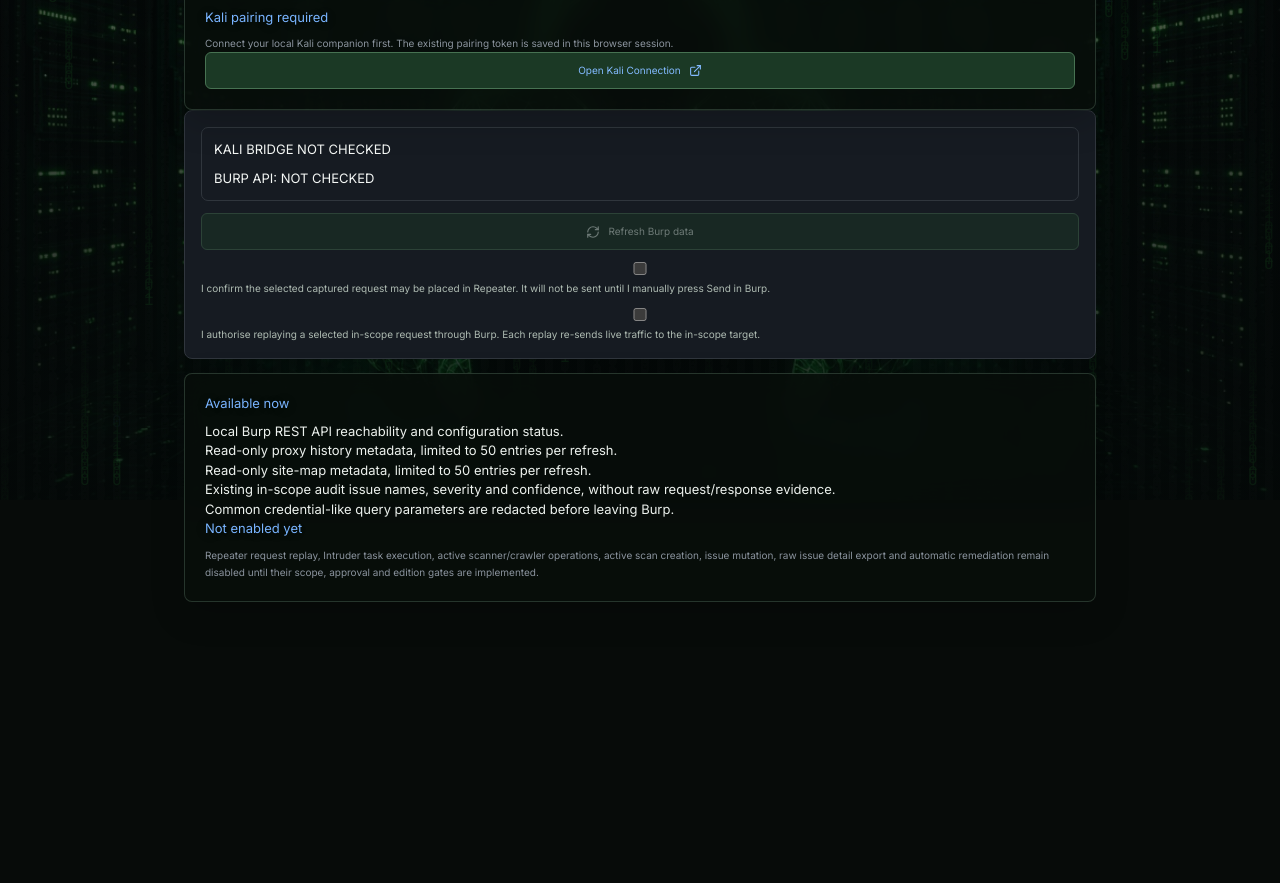
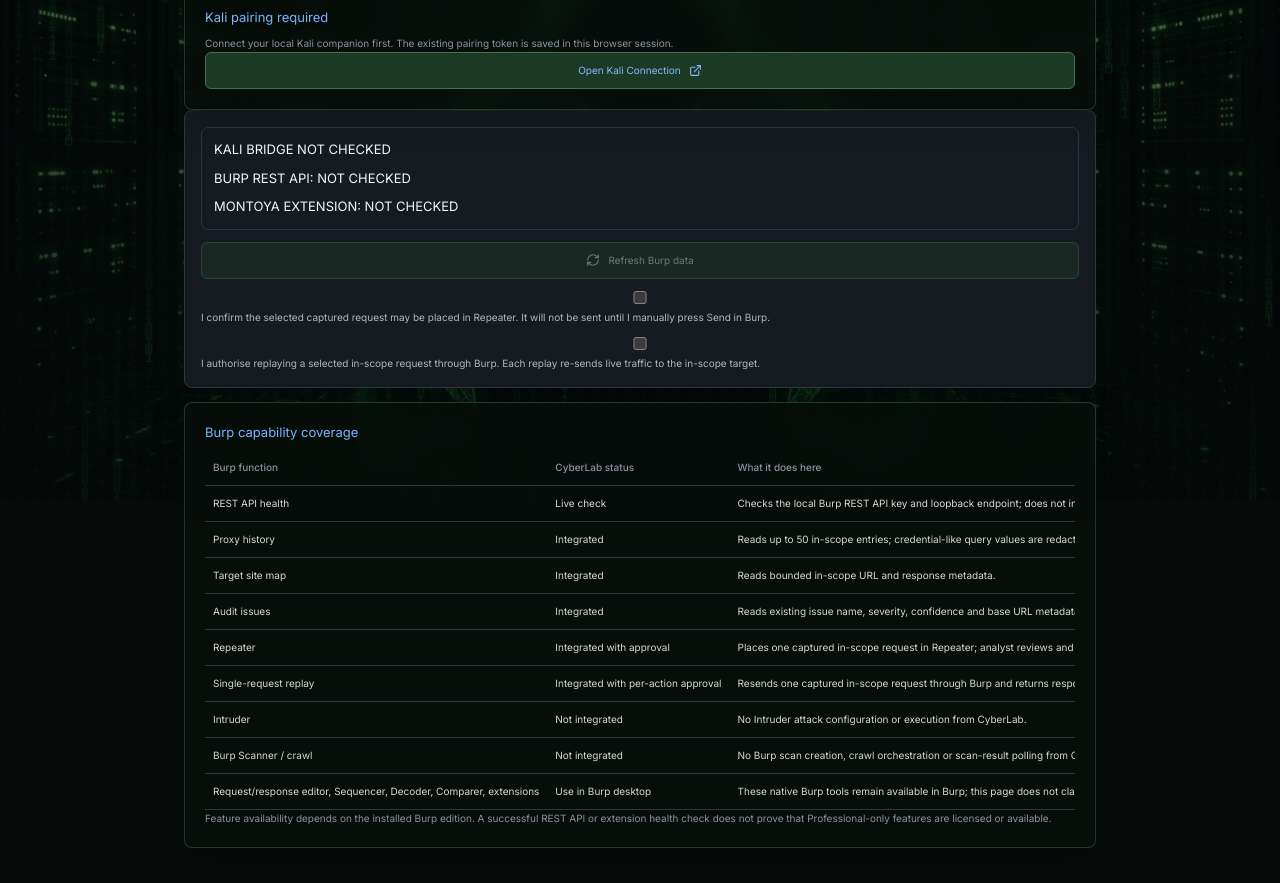
Before and after one commit to abelmiracle377-stack/cyberlab-ai, a Next.js app: page /burp-suite in a window 1280 px wide. Shown: the part 300-1183 px from the top of the page. Before the commit the page ends 937 px from the top, so only its background shows below. Built offline with nearby package versions, Linux system fonts and the light colour scheme.

Commit message:
Upgrade Burp workspace with separate API and extension health

```diff
--- a/app/burp-suite/page.tsx
+++ b/app/burp-suite/page.tsx
@@ -5,6 +5,7 @@ import Link from "next/link";
 import { ArrowLeft, RefreshCw, ShieldCheck, AlertTriangle, ExternalLink, Network, Activity } from "lucide-react";
 
 type Snapshot = { status:string; installed?:boolean; api_configured?:boolean; api_reachable?:boolean; api_url?:string; edition?:string; error?:string; note?:string; next_step?:string };
+type ExtensionSnapshot = { status:string; connector?:string; authenticated?:boolean; capabilities?:string[]; note?:string };
 type HistoryItem = { id:number|null; timestamp:string|null; method:string; url:string; status_code:number|null; in_scope:boolean };
 type MapItem = { method:string; url:string; status_code:number|null; in_scope:boolean };
 type IssueItem = { name:string; base_url:string; severity:string; confidence:string; in_scope:boolean };
@@ -16,6 +17,7 @@ export default function BurpSuitePage() {
   const [token,setToken] = useState("");
   const [bridgeReady,setBridgeReady] = useState(false);
   const [status,setStatus] = useState<Snapshot|null>(null);
+  const [extension,setExtension] = useState<ExtensionSnapshot|null>(null);
   const [history,setHistory] = useState<Result|null>(null);
   const [siteMap,setSiteMap] = useState<{status:string;count:number;items:MapItem[]}|null>(null);
   const [issues,setIssues] = useState<{status:string;count:number;items:IssueItem[]}|null>(null);
@@ -89,20 +91,23 @@ export default function BurpSuitePage() {
       if (!health.ok) throw new Error(healthData.error || "Kali companion is not reachable.");
       setBridgeReady(true);
 
-      const [statusResponse,historyResponse,mapResponse,issuesResponse] = await Promise.all([
+      const [statusResponse,extensionResponse,historyResponse,mapResponse,issuesResponse] = await Promise.all([
         fetch(BRIDGE + "/burp/status", { headers, cache: "no-store" }),
+        fetch(BRIDGE + "/burp/extension/status", { headers, cache: "no-store" }),
         fetch(BRIDGE + "/burp/proxy/history?limit=50", { headers, cache: "no-store" }),
         fetch(BRIDGE + "/burp/site-map?limit=50", { headers, cache: "no-store" }),
         fetch(BRIDGE + "/burp/issues?limit=50", { headers, cache: "no-store" })
       ]);
-      const [statusData,historyData,mapData,issuesData] = await Promise.all([
-        statusResponse.json(), historyResponse.json(), mapResponse.json(), issuesResponse.json()
+      const [statusData,extensionData,historyData,mapData,issuesData] = await Promise.all([
+        statusResponse.json(), extensionResponse.json(), historyResponse.json(), mapResponse.json(), issuesResponse.json()
       ]);
-      if (!statusResponse.ok) throw new Error(statusData.error || "Burp status request failed.");
+      if (!statusResponse.ok) throw new Error(statusData.error || "Burp REST API status request failed.");
+      if (!extensionResponse.ok) throw new Error(extensionData.error || "Burp extension health request failed.");
       if (!historyResponse.ok) throw new Error(historyData.error || "Burp proxy history request failed.");
       if (!mapResponse.ok) throw new Error(mapData.error || "Burp site map request failed.");
       if (!issuesResponse.ok) throw new Error(issuesData.error || "Burp issue retrieval failed.");
       setStatus(statusData);
+      setExtension(extensionData);
       setHistory(historyData);
       setSiteMap(mapData);
       setIssues(issuesData);
@@ -126,14 +131,14 @@ export default function BurpSuitePage() {
         <h1>Burp Suite workspace</h1>
         <p>Read Burp connection status, in-scope proxy history and the in-scope site map from your paired Kali workstation.</p>
       </div>
-      <div className="scope-warning"><AlertTriangle size={14}/> Reads in-scope Burp metadata. It can replay a single in-scope request through Burp only after you explicitly confirm each one; it does not run Intruder jobs, crawl sites or start Burp scans. Out-of-scope requests are refused by the connector.</div>
+      <div className="scope-warning"><AlertTriangle size={14}/> The REST API and CyberLab Montoya extension are checked separately. Repeater handoff places a captured in-scope request in Burp without sending it. Replay resends one captured in-scope request only after confirmation. Intruder, Burp crawling and Burp Scanner are not currently integrated here.</div>
       {!token && <section className="network-results">
         <h2>Kali pairing required</h2>
         <p>Connect your local Kali companion first. The existing pairing token is saved in this browser session.</p>
         <Link href="/kali-connection" className="report-download">Open Kali Connection <ExternalLink size={13}/></Link>
       </section>}
       <div className="report-editor">
-        <div className="scope-checks"><span>{bridgeReady ? "KALI BRIDGE CONNECTED" : "KALI BRIDGE NOT CHECKED"}</span><span>{status?.status ? "BURP API: " + status.status.toUpperCase() : "BURP API: NOT CHECKED"}</span></div>
+        <div className="scope-checks"><span>{bridgeReady ? "KALI BRIDGE CONNECTED" : "KALI BRIDGE NOT CHECKED"}</span><span>{status?.status ? "BURP REST API: " + status.status.toUpperCase() : "BURP REST API: NOT CHECKED"}</span><span>{extension?.status ? "MONTOYA EXTENSION: " + extension.status.toUpperCase() : "MONTOYA EXTENSION: NOT CHECKED"}</span></div>
         <button className="report-download" onClick={()=>void refresh()} disabled={busy||!token.trim()}>
           <RefreshCw size={14}/> {busy ? "Refreshing…" : "Refresh Burp data"}
         </button>
@@ -143,11 +148,17 @@ export default function BurpSuitePage() {
       </div>
       {error && <div className="agent-error"><AlertTriangle size={14}/>{error}</div>}
       {status && <section className="network-results">
-        <h2><Activity size={15}/> Burp connection</h2>
+        <h2><Activity size={15}/> Burp REST API health</h2>
         <p>REST API: <strong>{status.status}</strong> · Executable detected: {status.installed ? "Yes" : "Not detected"} · Edition: {status.edition || "Unknown"}</p>
         <p>API configured: {status.api_configured ? "Yes" : "No"} · Reachable: {status.api_reachable ? "Yes" : "No"}</p>
         {status.api_url && <p>Local API: <code>{status.api_url}</code></p>}
         {(status.error || status.note || status.next_step) && <p>{status.error || status.note || status.next_step}</p>}
+      </section>}
+      {extension && <section className="network-results">
+        <h2><ShieldCheck size={15}/> CyberLab Montoya extension</h2>
+        <p>Extension health: <strong>{extension.status}</strong> · Authenticated: {extension.authenticated ? "Yes" : "No"} · Connector: {extension.connector || "Unknown"}</p>
+        <p>{extension.note || (extension.status === "not_configured" ? "Load the CyberLab Burp extension in Burp; its local token is created on first start." : "The extension health endpoint is checked independently from the Burp REST API.")}</p>
+        {extension.capabilities && <p>Verified extension functions: {extension.capabilities.join(" · ")}</p>}
       </section>}
       {history && <section className="network-results">
         <h2>Proxy HTTP history ({history.count})</h2>
@@ -165,16 +176,19 @@ export default function BurpSuitePage() {
         {issues.items.length > 0 ? <div className="network-table-wrap"><table className="network-table"><thead><tr><th>Finding</th><th>Severity</th><th>Confidence</th><th>Base URL</th></tr></thead><tbody>{issues.items.map((item,i)=><tr key={item.name + item.base_url + i}><td>{item.name}</td><td>{item.severity}</td><td>{item.confidence}</td><td className="burp-url-cell">{item.base_url}</td></tr>)}</tbody></table></div> : <p>No existing in-scope Burp audit issues were returned. This does not trigger a scan.</p>}
       </section>}
       <section className="network-results">
-        <h2>Available now</h2>
-        <ul>
-          <li>Local Burp REST API reachability and configuration status.</li>
-          <li>Read-only proxy history metadata, limited to 50 entries per refresh.</li>
-          <li>Read-only site-map metadata, limited to 50 entries per refresh.</li>
-          <li>Existing in-scope audit issue names, severity and confidence, without raw request/response evidence.</li>
-          <li>Common credential-like query parameters are redacted before leaving Burp.</li>
-        </ul>
-        <h2>Not enabled yet</h2>
-        <p>Repeater request replay, Intruder task execution, active scanner/crawler operations, active scan creation, issue mutation, raw issue detail export and automatic remediation remain disabled until their scope, approval and edition gates are implemented.</p>
+        <h2>Burp capability coverage</h2>
+        <div className="network-table-wrap"><table className="network-table"><thead><tr><th>Burp function</th><th>CyberLab status</th><th>What it does here</th></tr></thead><tbody>
+          <tr><td>REST API health</td><td>Live check</td><td>Checks the local Burp REST API key and loopback endpoint; does not infer edition.</td></tr>
+          <tr><td>Proxy history</td><td>Integrated</td><td>Reads up to 50 in-scope entries; credential-like query values are redacted.</td></tr>
+          <tr><td>Target site map</td><td>Integrated</td><td>Reads bounded in-scope URL and response metadata.</td></tr>
+          <tr><td>Audit issues</td><td>Integrated</td><td>Reads existing issue name, severity, confidence and base URL metadata.</td></tr>
+          <tr><td>Repeater</td><td>Integrated with approval</td><td>Places one captured in-scope request in Repeater; analyst reviews and sends it inside Burp.</td></tr>
+          <tr><td>Single-request replay</td><td>Integrated with per-action approval</td><td>Resends one captured in-scope request through Burp and returns response metadata only.</td></tr>
+          <tr><td>Intruder</td><td>Not integrated</td><td>No Intruder attack configuration or execution from CyberLab.</td></tr>
+          <tr><td>Burp Scanner / crawl</td><td>Not integrated</td><td>No Burp scan creation, crawl orchestration or scan-result polling from CyberLab.</td></tr>
+          <tr><td>Request/response editor, Sequencer, Decoder, Comparer, extensions</td><td>Use in Burp desktop</td><td>These native Burp tools remain available in Burp; this page does not claim to reproduce their interfaces.</td></tr>
+        </tbody></table></div>
+        <p>Feature availability depends on the installed Burp edition. A successful REST API or extension health check does not prove that Professional-only features are licensed or available.</p>
       </section>
     </section>
   </main>;
```
